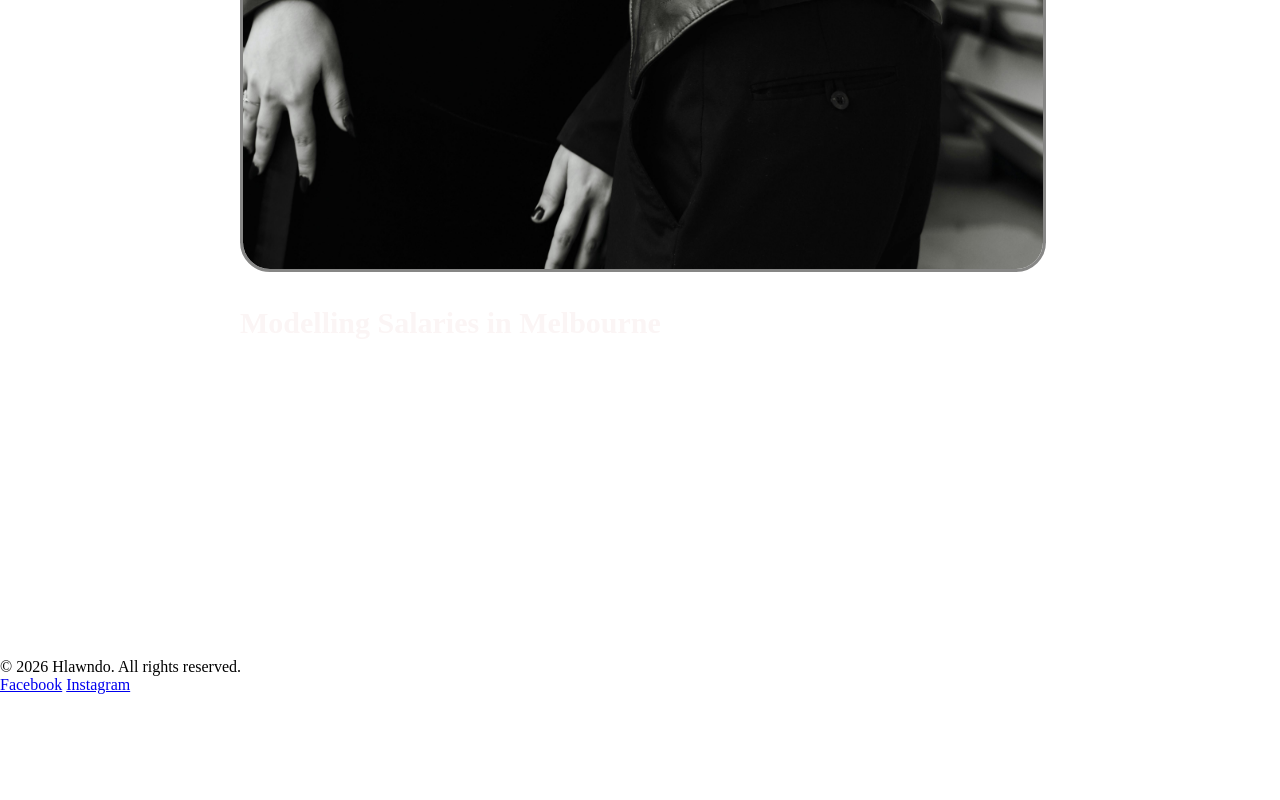
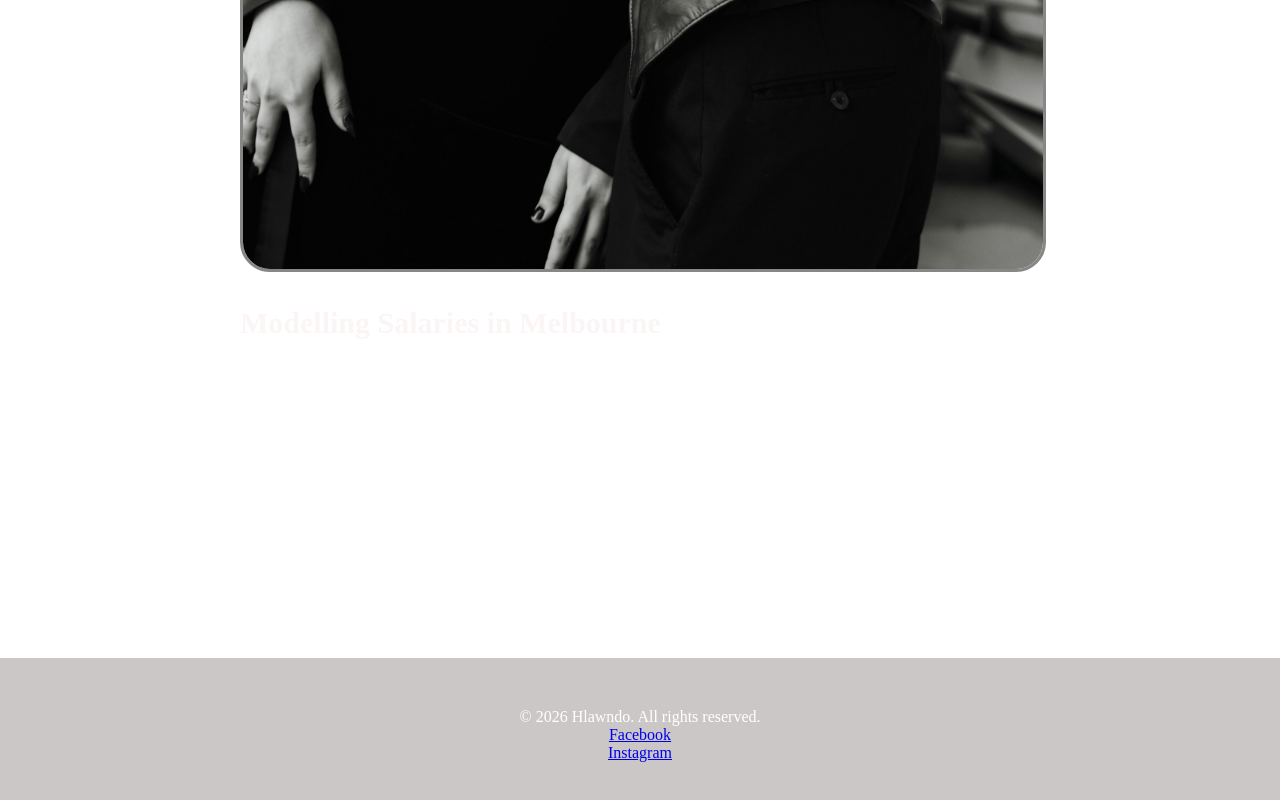
Before and after one commit to siangceuhlawndo-Dev/html-and-css, a plain HTML site: page index.html in a window 1280 px wide. Shown: the part 3568-4368 px from the top of the page. Before the commit the page ends 4262 px from the top, so only its background shows below. Drawn offline with Linux system fonts and the light colour scheme.

Commit message:
Add footer styles and hover effects
Added footer styles for layout and hover effects.

```diff
--- a/styles.css
+++ b/styles.css
@@ -87,3 +87,32 @@ img {
     padding: 20px;
     color: #fff;
 }
+
+footer{
+
+    background-color: #ccc7c7;
+    color: white;
+    text-align: center;
+    padding:50px;
+    display:grid;
+
+
+}
+
+footer p{
+margin: 0;
+font-size: 16px;
+
+
+}
+
+footer a:hover{
+
+    text-decoration: underline;
+}
+
+.right{
+
+    display:grid;
+
+}
```
